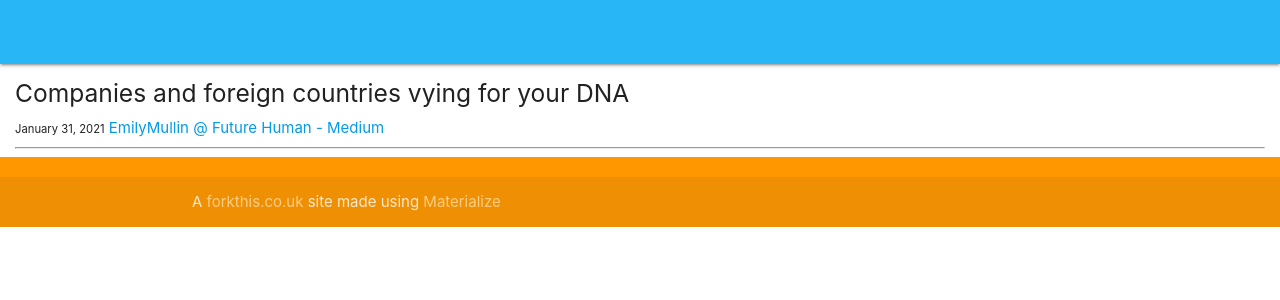
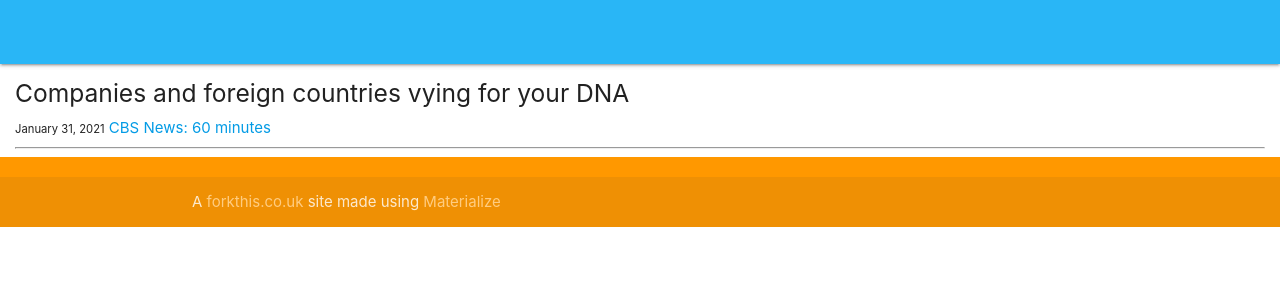
Before and after one commit to haveibeencloned/haveibeencloned.github.io, a Jekyll site: the page built from _posts/2021-01-31-companies-want-your-dna.md, in a window 1280 px wide. Shown: the top 300 px of the page. Built offline with Jekyll 4.4.1, drawn with Linux system fonts in a browser that asks for light colours; nearby versions of some CDN libraries.

Commit message:
Update target

```diff
--- a/_posts/2021-01-31-companies-want-your-dna.md
+++ b/_posts/2021-01-31-companies-want-your-dna.md
@@ -9,7 +9,7 @@ target: "CBS News: 60 minutes"
     <div class="icon-block">
         <h5>Companies and foreign countries vying for your DNA</h5>
         <small>January 31, 2021</small>
-        <a href="https://www.cbsnews.com/news/dna-genealogy-privacy-60-minutes-2021-01-31/">EmilyMullin @ Future Human - Medium</a>
+        <a href="https://www.cbsnews.com/news/dna-genealogy-privacy-60-minutes-2021-01-31/">CBS News: 60 minutes</a>
         <hr>
     </div>
 </div>
```
